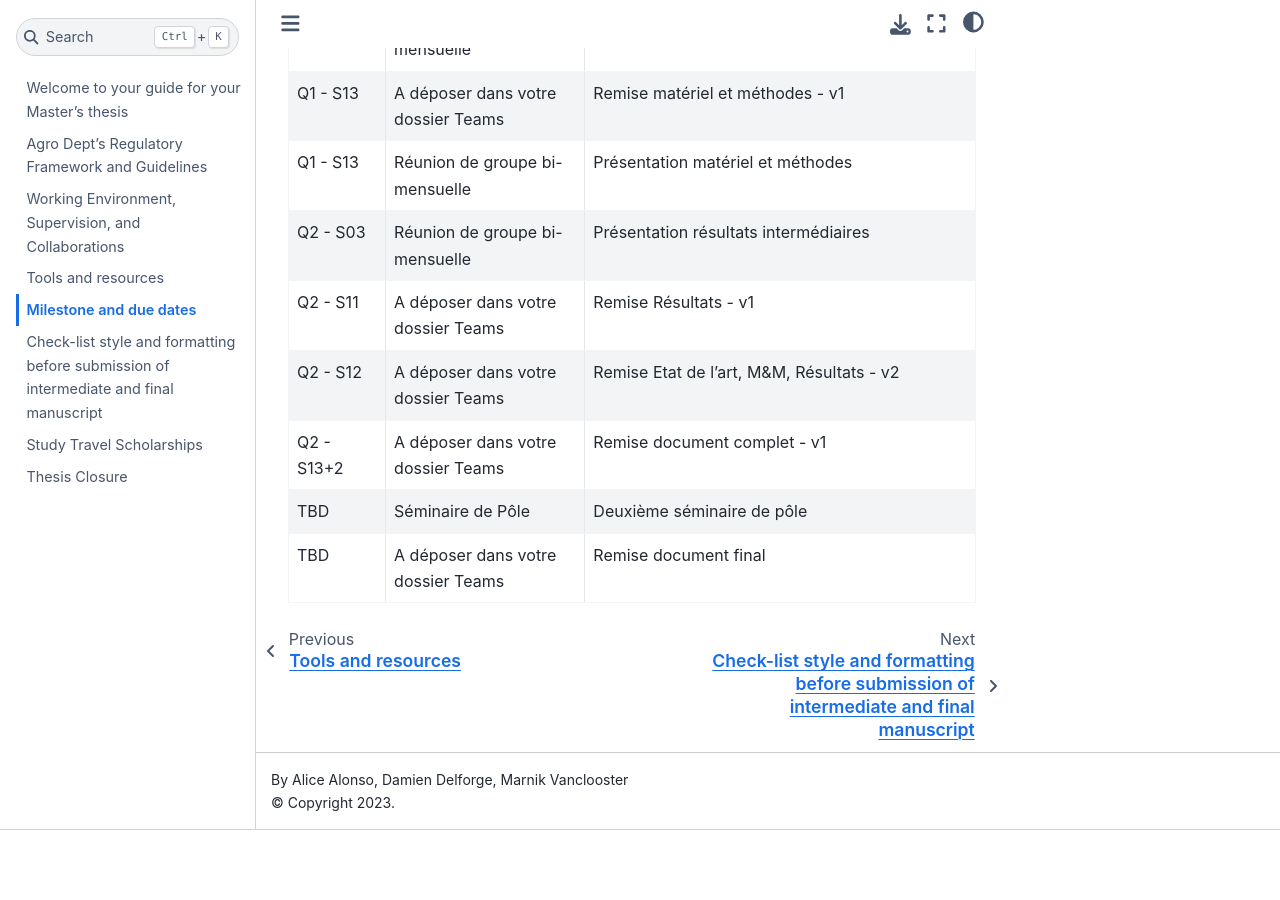
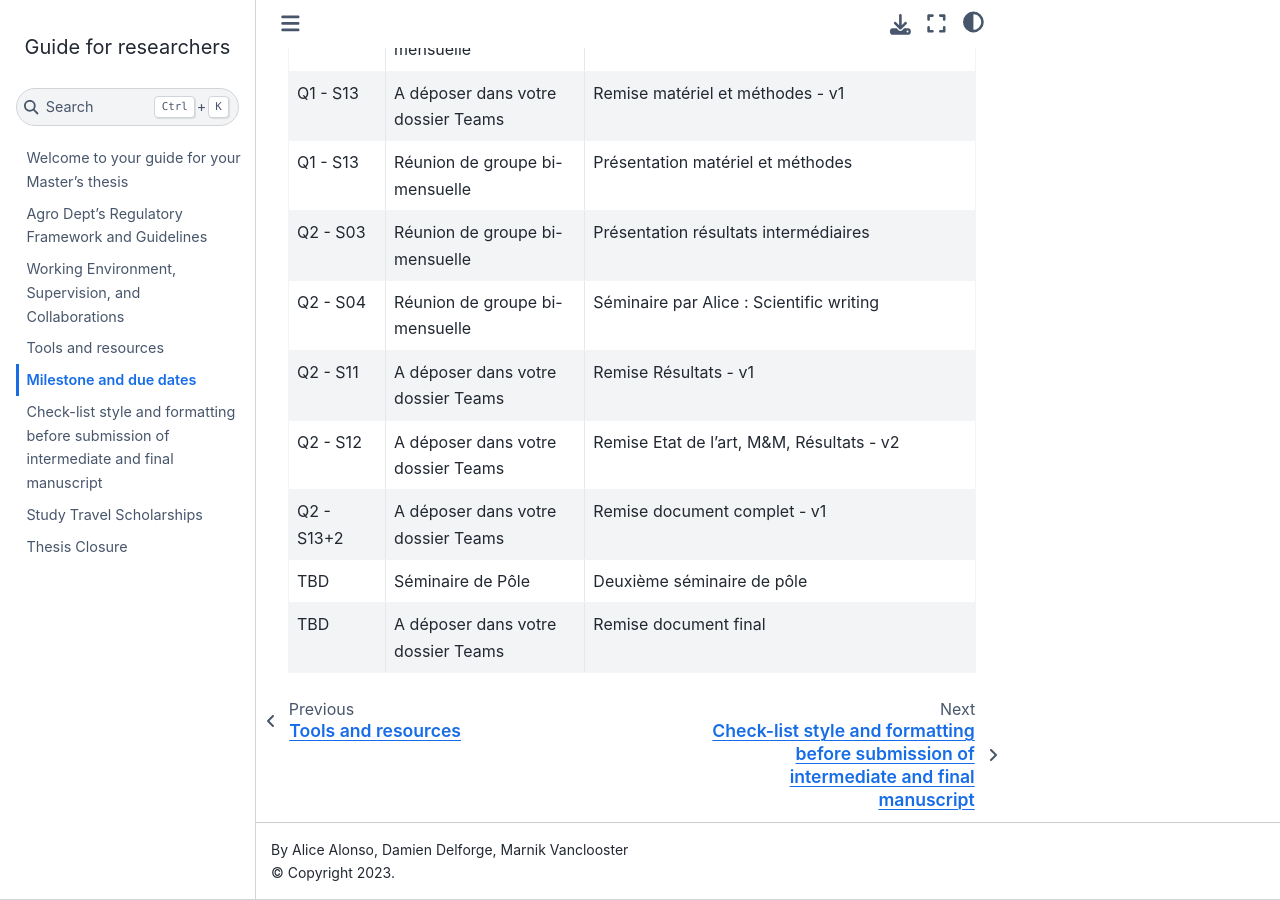
Before and after one commit to GERUlab/guide4researchers, a Jupyter Book: the page built from chapter4.md, in a window 1280 px wide and 900 px high, scrolled down 772 px. Built offline with Jupyter Book 1.0.4 settings and Sphinx 7.4.7 and the Sphinx Book theme 1.1.4, drawn with Linux system fonts in a browser that asks for light colours; before the commit the page ends 1602 px from its top, so only the background shows below that.

Commit message:
Update chapter4.md

```diff
--- a/chapter4.md
+++ b/chapter4.md
@@ -17,6 +17,7 @@ Notez que les manuscrits, ce compris les intermédiaires, ne seront révisés qu
 | Q1 - S13        | A déposer dans votre dossier Teams | Remise matériel et méthodes - v1                                                         |
 | Q1 - S13         | Réunion de groupe bi-mensuelle     | Présentation matériel et méthodes                                                        |
 | Q2 - S03         | Réunion de groupe bi-mensuelle     | Présentation résultats intermédiaires                                                    |
+| Q2 - S04         | Réunion de groupe bi-mensuelle     | Séminaire par Alice : Scientific writing|
 | Q2 - S11         | A déposer dans votre dossier Teams | Remise Résultats - v1                                                                    |
 | Q2 - S12          | A déposer dans votre dossier Teams | Remise Etat de l'art, M&M, Résultats - v2                                                |
 | Q2 - S13+2         | A déposer dans votre dossier Teams | Remise document complet - v1                                                             |
```
